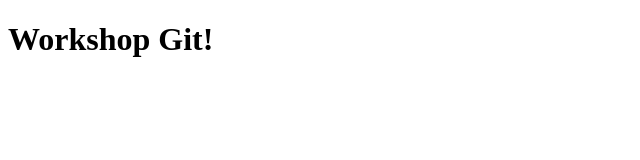
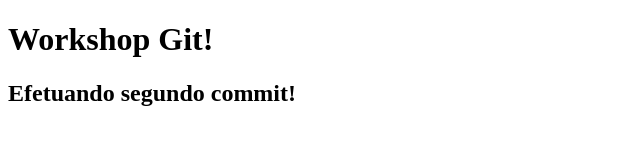
Before and after one commit to 07Gabriel/workShopGit, a plain HTML site: page index.html in a window 1280 px wide. Shown: the whole page, without its empty margins (0-640 px from the left). Drawn offline with Linux system fonts and the light colour scheme.

Commit message:
Adiciona segundo topico

```diff
--- a/index.html
+++ b/index.html
@@ -2,5 +2,6 @@
 <html>
   <body>
     <h1>Workshop Git!</h1>
+    <h2>Efetuando segundo commit!</h2>
   </body>
 </html>
```
